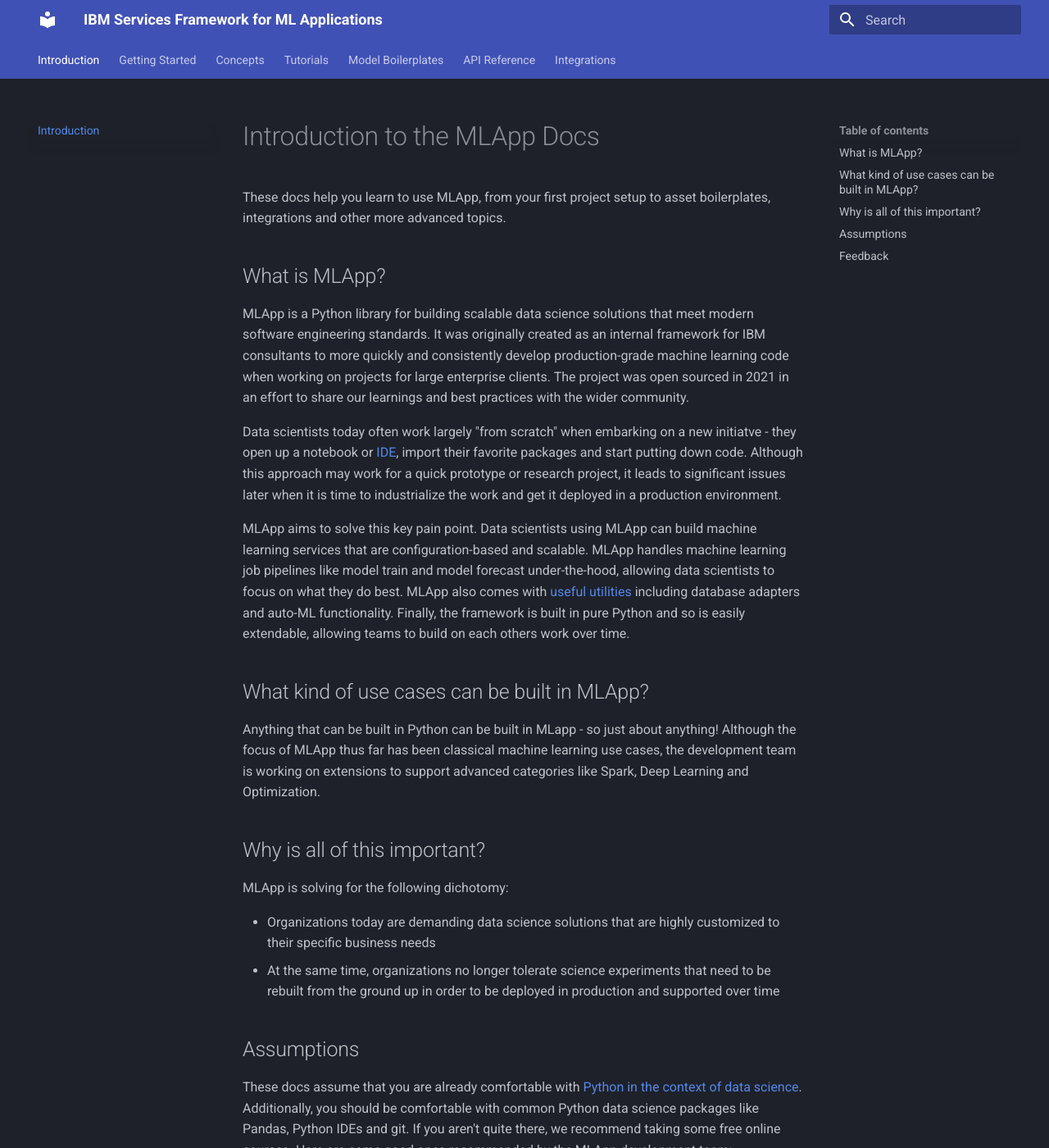
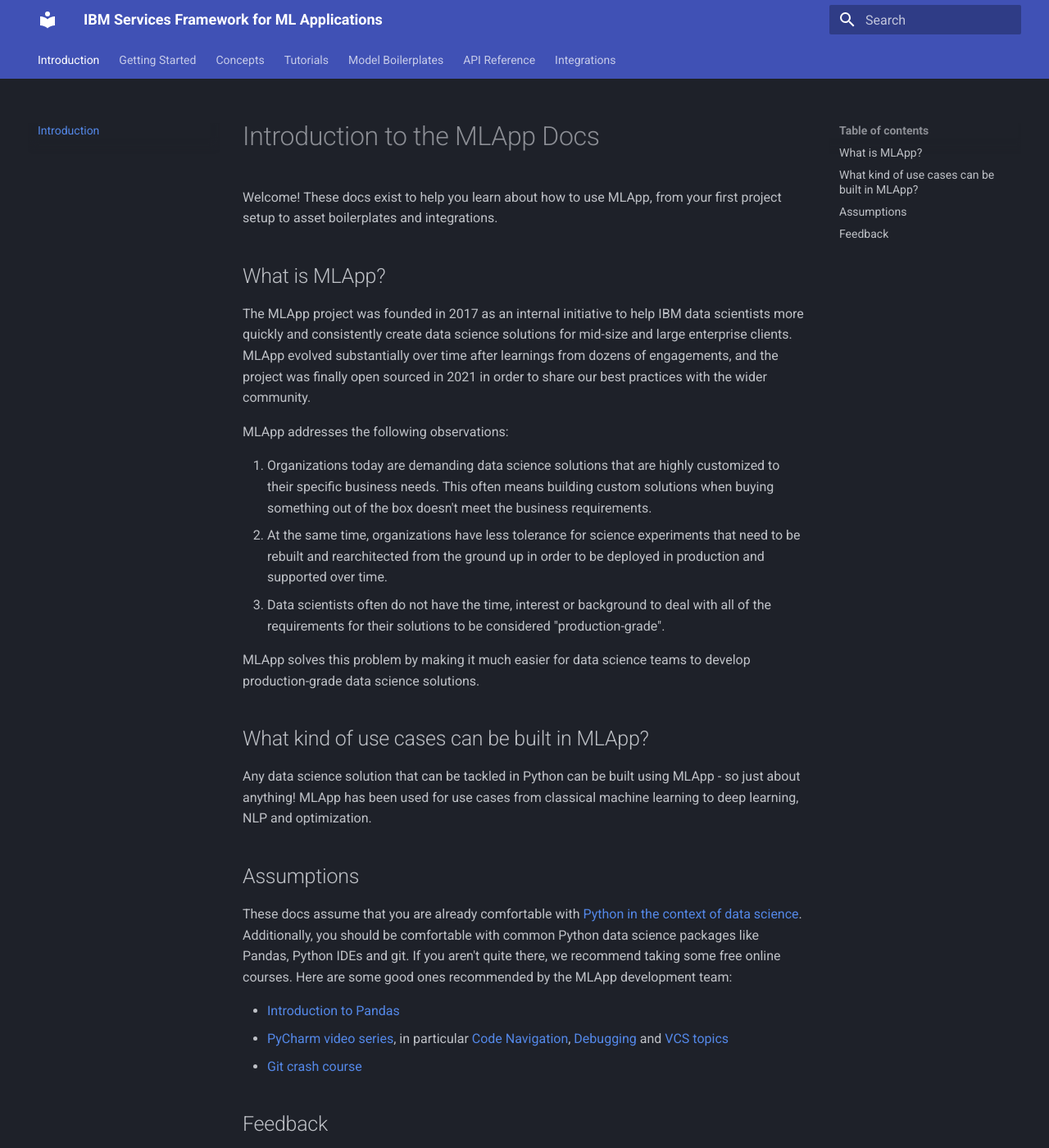
Before and after one commit to IBM/mlapp, an MkDocs documentation site: the page built from docs/index.md, in a window 1280 px wide and 1400 px high. Shown: the whole window at 82% size. Built offline with MkDocs 1.6.1 and Material for MkDocs 9.7.7, drawn with Linux system fonts in a browser that asks for light colours.

Commit message:
Some more changes to intro

```diff
--- a/docs/index.md
+++ b/docs/index.md
@@ -1,25 +1,22 @@
 # Introduction to the MLApp Docs
 
-These docs help you learn to use MLApp, from your first project setup to asset boilerplates, integrations and other more advanced topics.
+Welcome! These docs exist to help you learn about how to use MLApp, from your first project setup to asset boilerplates and integrations.
 
 ## What is MLApp?
 
-MLApp is a Python library for building scalable data science solutions that meet modern software engineering standards. It was originally created as an internal framework for IBM consultants to more quickly and consistently develop production-grade machine learning code when working on projects for large enterprise clients. The project was open sourced in 2021 in an effort to share our learnings and best practices with the wider community.
+The MLApp project was founded in 2017 as an internal initiative to help IBM data scientists more quickly and consistently create data science solutions for mid-size and large enterprise clients. MLApp evolved substantially over time after learnings from dozens of engagements, and the project was finally open sourced in 2021 in order to share our best practices with the wider community.
 
-Data scientists today often work largely "from scratch" when embarking on a new initiatve - they open up a notebook or [IDE](https://www.codecademy.com/articles/what-is-an-ide), import their favorite packages and start putting down code. Although this approach may work for a quick prototype or research project, it leads to significant issues later when it is time to industrialize the work and get it deployed in a production environment.
+MLApp addresses the following observations:
 
-MLApp aims to solve this key pain point. Data scientists using MLApp can build machine learning services that are configuration-based and scalable. MLApp handles machine learning job pipelines like model train and model forecast under-the-hood, allowing data scientists to focus on what they do best. MLApp also comes with [useful utilities](/api/utils.automl) including database adapters and auto-ML functionality. Finally, the framework is built in pure Python and so is easily extendable, allowing teams to build on each others work over time.
+1. Organizations today are demanding data science solutions that are highly customized to their specific business needs. This often means building custom solutions when buying something out of the box doesn't meet the business requirements.
+2. At the same time, organizations have less tolerance for science experiments that need to be rebuilt and rearchitected from the ground up in order to be deployed in production and supported over time.
+3. Data scientists often do not have the time, interest or background to deal with all of the requirements for their solutions to be considered "production-grade".
+
+MLApp solves this problem by making it much easier for data science teams to develop production-grade data science solutions.
 
 ## What kind of use cases can be built in MLApp?
 
-Anything that can be built in Python can be built in MLapp - so just about anything! Although the focus of MLApp thus far has been classical machine learning use cases, the development team is working on extensions to support advanced categories like Spark, Deep Learning and Optimization.
-
-## Why is all of this important?
-
-MLApp is solving for the following dichotomy:
-
-* Organizations today are demanding data science solutions that are highly customized to their specific business needs
-* At the same time, organizations no longer tolerate science experiments that need to be rebuilt from the ground up in order to be deployed in production and supported over time
+Any data science solution that can be tackled in Python can be built using MLApp - so just about anything! MLApp has been used for use cases from classical machine learning to deep learning, NLP and optimization.
 
 ## Assumptions
 
```
